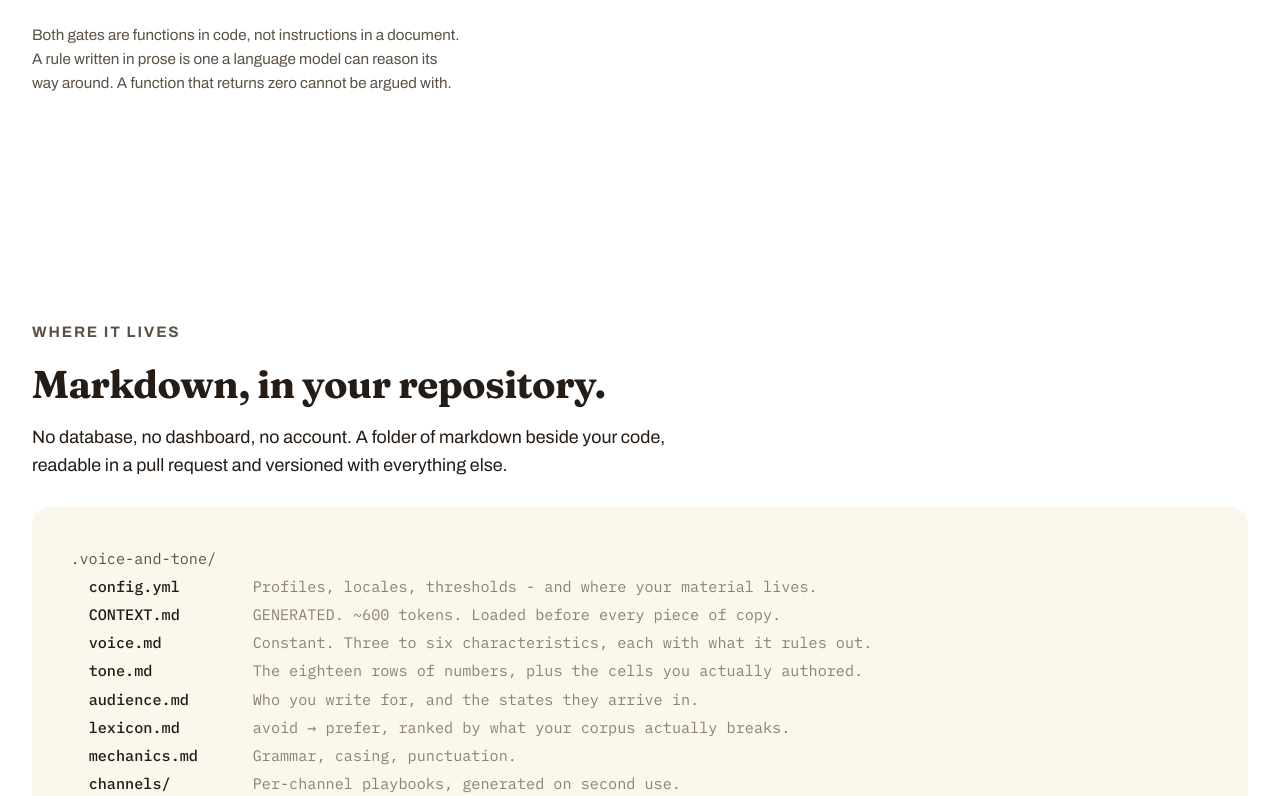
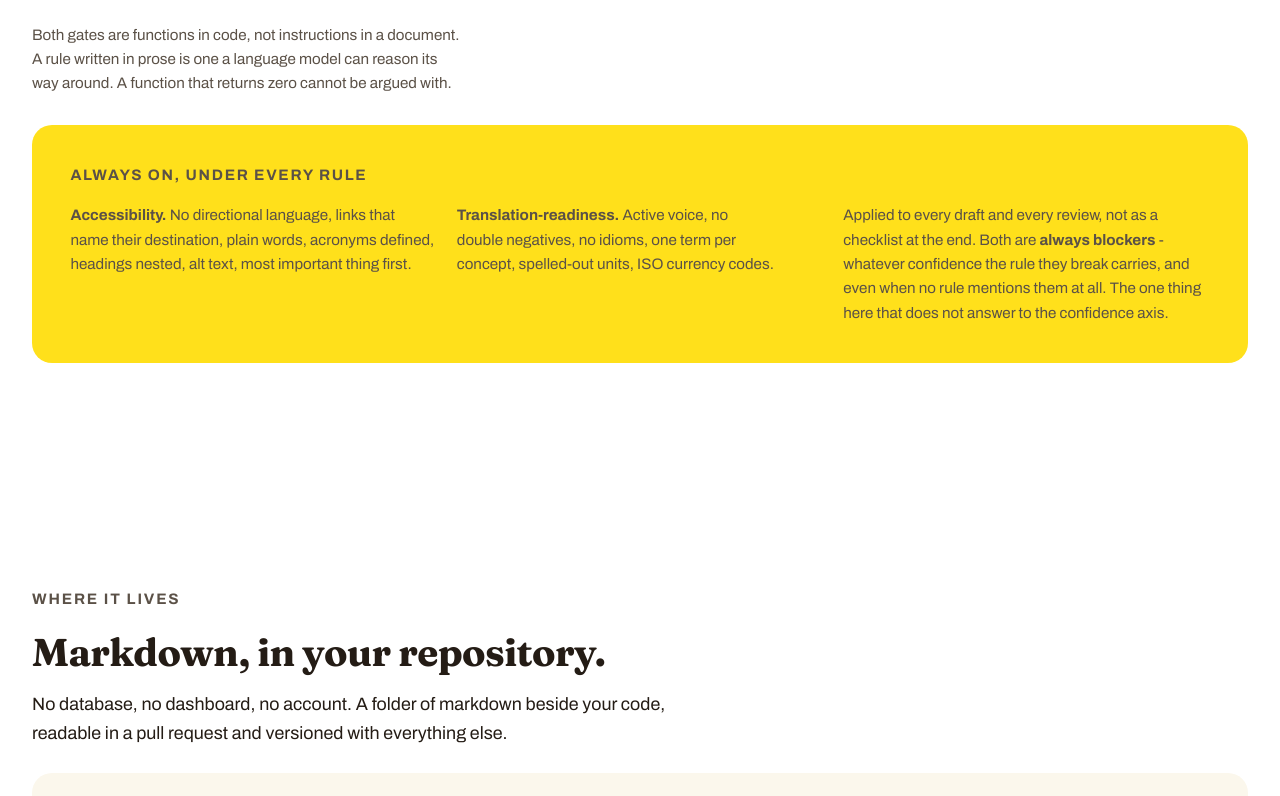
Before and after one commit to pavolhudran/ai-voice-and-tone, a website: page docs/presentation/index.html in a window 1280 px wide. Shown: the part 5305-6101 px from the top of the page. Drawn offline with Linux system fonts and the light colour scheme.

Commit message:
docs: close the last two gaps between the README and the landing page
Compared the two documents claim by claim. The command and skill lists
agree exactly (ten and six). The confidence table, the seven pipeline
stages, the eighteen rows of dial numbers - which the page hardcodes in
JS and which still match templates/kb/tone.md dial for dial - the humor
gates, and the corroboration threshold all agree. Two did not.

The knowledge-base trees had drifted apart by one entry: manifest.json
was added to the README's tree in the previous commit and not to the
page's. Added.

The larger gap: the page had no mention of accessibility or
translation-readiness anywhere - zero hits for either. The README
devotes a section to them, and they are the one behaviour that overrides
the confidence axis in both directions, blocking even when the rule they
break is only assumed and even when no rule mentions them at all. A page
built around 'one axis runs three systems' should say where that axis
stops applying. Added as a plate under the humor gates, which is where
the other hard rules already live.

Co-Authored-By: Claude Opus 5 <noreply@anthropic.com>

```diff
--- a/docs/presentation/index.html
+++ b/docs/presentation/index.html
@@ -473,6 +473,15 @@ footer p + p { margin-top: .7rem; }
   <blockquote style="margin-top:1.6rem;max-width:56ch">The failure mode of a computed cell must be &ldquo;a bit flat&rdquo;, never &ldquo;joked at someone whose payment just failed&rdquo;.</blockquote>
 
   <p class="note measure" style="margin-top:1.6rem">Both gates are functions in code, not instructions in a document. A rule written in prose is one a language model can reason its way around. A function that returns zero cannot be argued with.</p>
+
+  <div class="plate" style="margin-top:1.8rem">
+    <span class="plate-label">Always on, under every rule</span>
+    <div class="cols">
+      <p class="note"><b>Accessibility.</b> No directional language, links that name their destination, plain words, acronyms defined, headings nested, alt text, most important thing first.</p>
+      <p class="note"><b>Translation-readiness.</b> Active voice, no double negatives, no idioms, one term per concept, spelled-out units, ISO currency codes.</p>
+      <p class="note">Applied to every draft and every review, not as a checklist at the end. Both are <strong>always blockers</strong> - whatever confidence the rule they break carries, and even when no rule mentions them at all. The one thing here that does not answer to the confidence axis.</p>
+    </div>
+  </div>
 </section>
 
 <section id="kb" class="wrap">
@@ -498,6 +507,7 @@ footer p + p { margin-top: .7rem; }
   <b>evidence/</b>
     <b>ledger.md</b>       <i>Numbered, dated, and bidirectional.</i>
     <b>fingerprint.json</b> <i>Measured metrics, and the baseline drift is measured against.</i>
+    <b>manifest.json</b>   <i>Which files carry copy, and their per-locale totals.</i>
     <b>sources.json</b>    <i>What was analysed and what it proved - so the material above can be safely thrown away.</i>
     <b>conflicts.md</b>    <i>Where two sources genuinely disagree. Both sides kept, neither enforced.</i>
   <b>CHANGELOG.md</b>      <i>Appended on every approved change.</i></pre>
```
